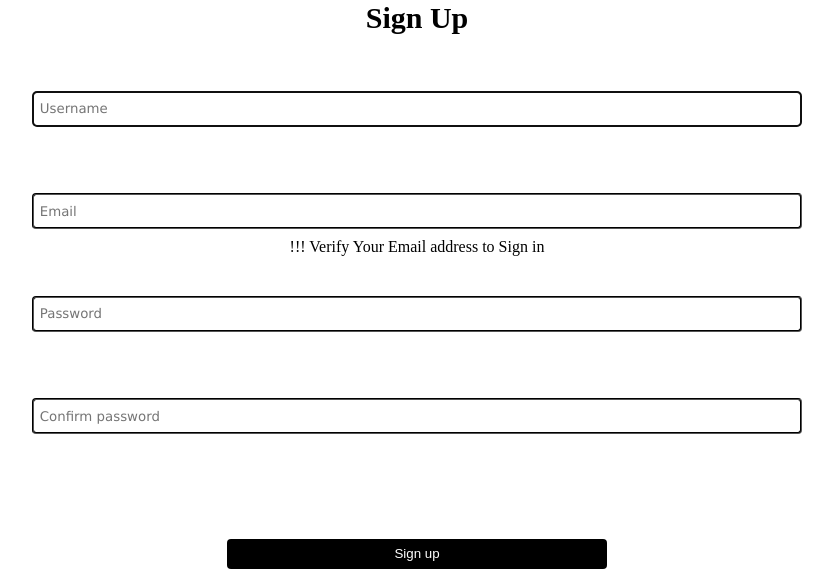
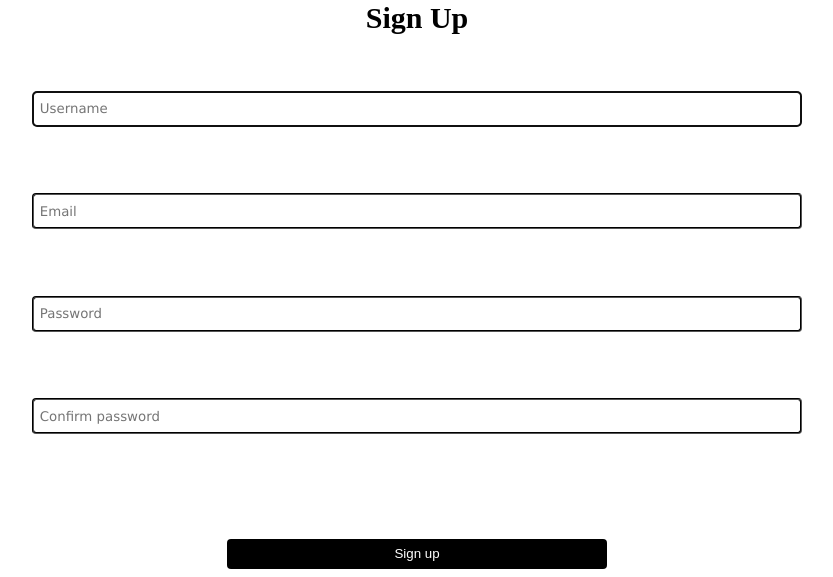
Before and after one commit to devic1/SVCE-Bus-Tracking, a Django app: page /users/signup in a window 1280 px wide. Shown: the part 488-1065 px from the top of the page, without its empty margins (223-1056 px from the left). Run offline with Django 4.2, Linux system fonts and the light colour scheme.

Commit message:
last update v1.0

```diff
--- a/backend/bus/users/templates/signup.html
+++ b/backend/bus/users/templates/signup.html
@@ -50,12 +50,6 @@
         margin-top: 15%;
         margin-bottom: 20%;
       }
-      .warn {
-        position: absolute;
-        left: 0;
-        right: 0;
-        bottom: 5%;
-      }
     </style>
   </head>
   <body>
@@ -67,10 +61,6 @@
         {% csrf_token %} {{form.as_p}}
         <button type="submit" value="Login">Sign up</button>
       </form>
-
-      <div class="warn">
-        <p>!!! Verify Your Email address to Sign in</p>
-      </div>
     </div>
     {% endblock content %}
   </body>
```
